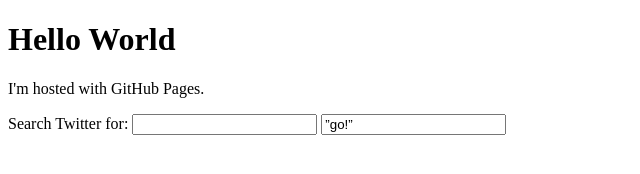
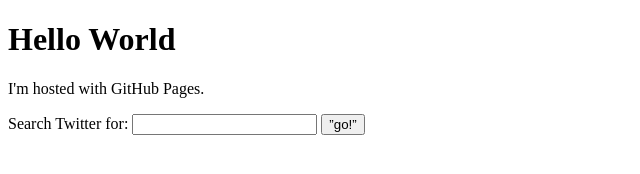
Before and after one commit to codingminions/codingminions.github.io, a plain HTML site: page index.html in a window 1280 px wide. Shown: the whole page, without its empty margins (0-640 px from the left). Drawn offline with Linux system fonts and the light colour scheme.

Commit message:
Update index.html

```diff
--- a/index.html
+++ b/index.html
@@ -5,7 +5,7 @@
 <p>I'm hosted with GitHub Pages.</p>
               <form method=”get” action=”http://search.twitter.com/search”>
 Search Twitter for: <input type=”text” name=”q” />
-<input type=”submit” value=”go!” /></form>
+<input type=submit value=”go!” /></form>
 
 </body>
 </html>
```
